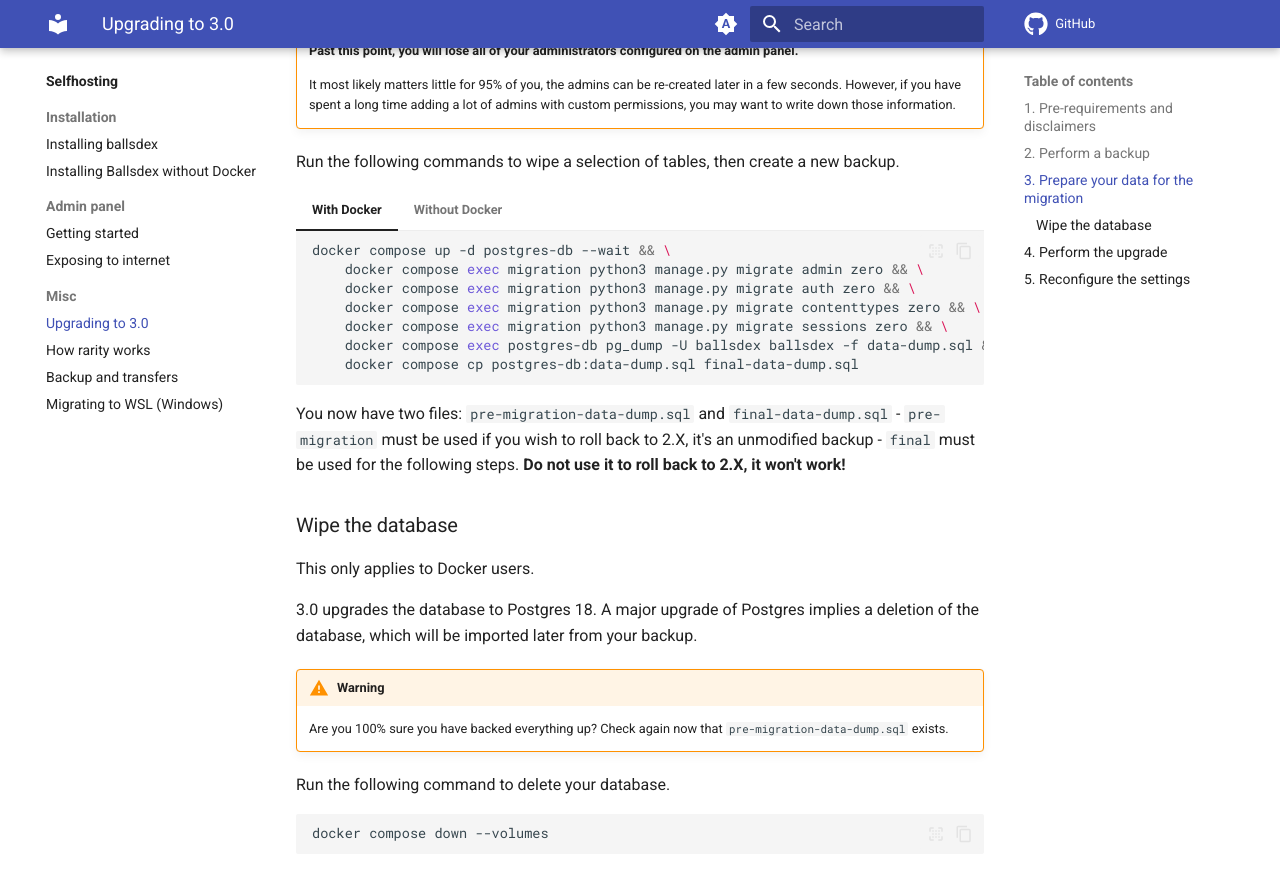
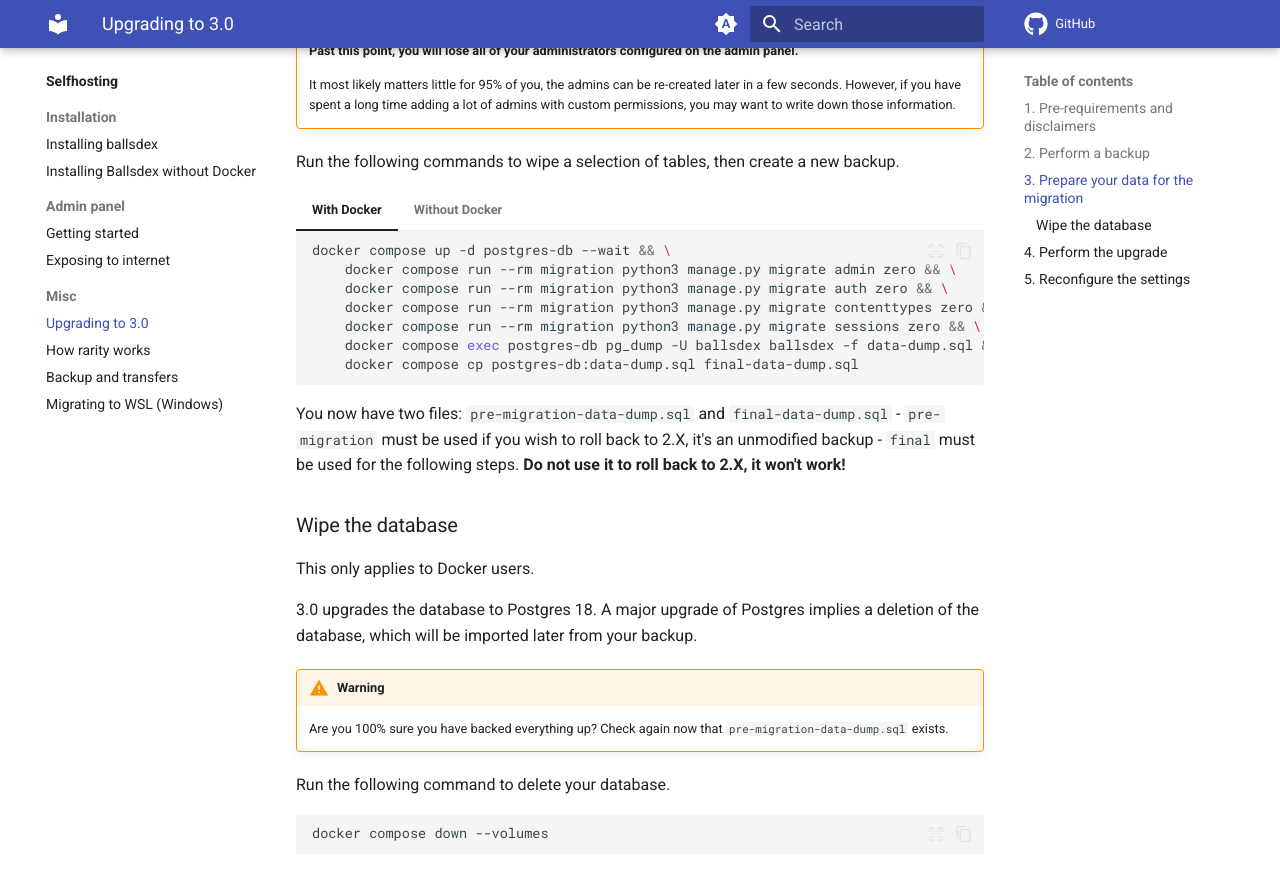
Before and after one commit to Ballsdex-Team/BallsDex-DiscordBot, an MkDocs documentation site: the page built from docs/selfhosting/misc/upgrading-to-3.0.md, in a window 1280 px wide and 900 px high, scrolled down 1633 px. Shown: the top 882 px of the window. Built offline with MkDocs 1.6.1 and Material for MkDocs 9.7.7, drawn with Linux system fonts in a browser that asks for light colours; comment, search, counter and statistics services are not loaded.

Commit message:
docs: fix command in migration instructions

````diff
--- a/docs/selfhosting/misc/upgrading-to-3.0.md
+++ b/docs/selfhosting/misc/upgrading-to-3.0.md
@@ -76,10 +76,10 @@ Run the following commands to wipe a selection of tables, then create a new back
 
     ```bash
     docker compose up -d postgres-db --wait && \
-        docker compose exec migration python3 manage.py migrate admin zero && \
-        docker compose exec migration python3 manage.py migrate auth zero && \
-        docker compose exec migration python3 manage.py migrate contenttypes zero && \
-        docker compose exec migration python3 manage.py migrate sessions zero && \
+        docker compose run --rm migration python3 manage.py migrate admin zero && \
+        docker compose run --rm migration python3 manage.py migrate auth zero && \
+        docker compose run --rm migration python3 manage.py migrate contenttypes zero && \
+        docker compose run --rm migration python3 manage.py migrate sessions zero && \
         docker compose exec postgres-db pg_dump -U ballsdex ballsdex -f data-dump.sql && \
         docker compose cp postgres-db:data-dump.sql final-data-dump.sql
     ```
````
